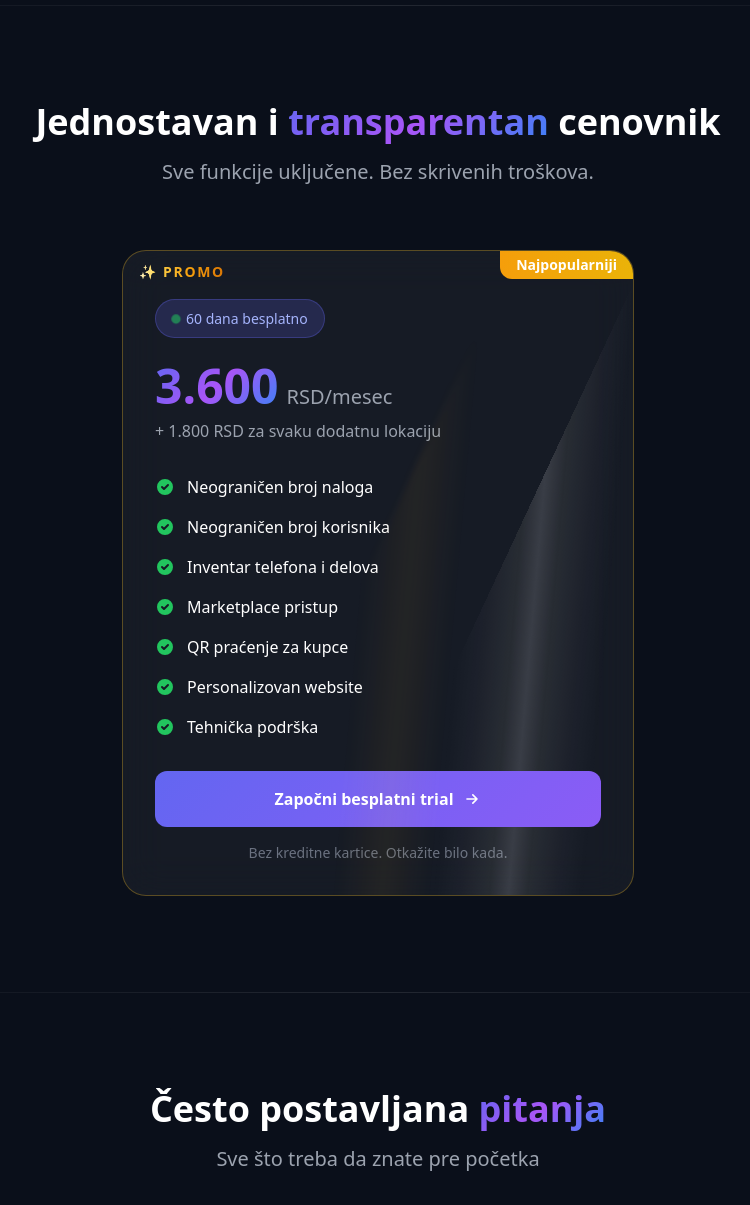
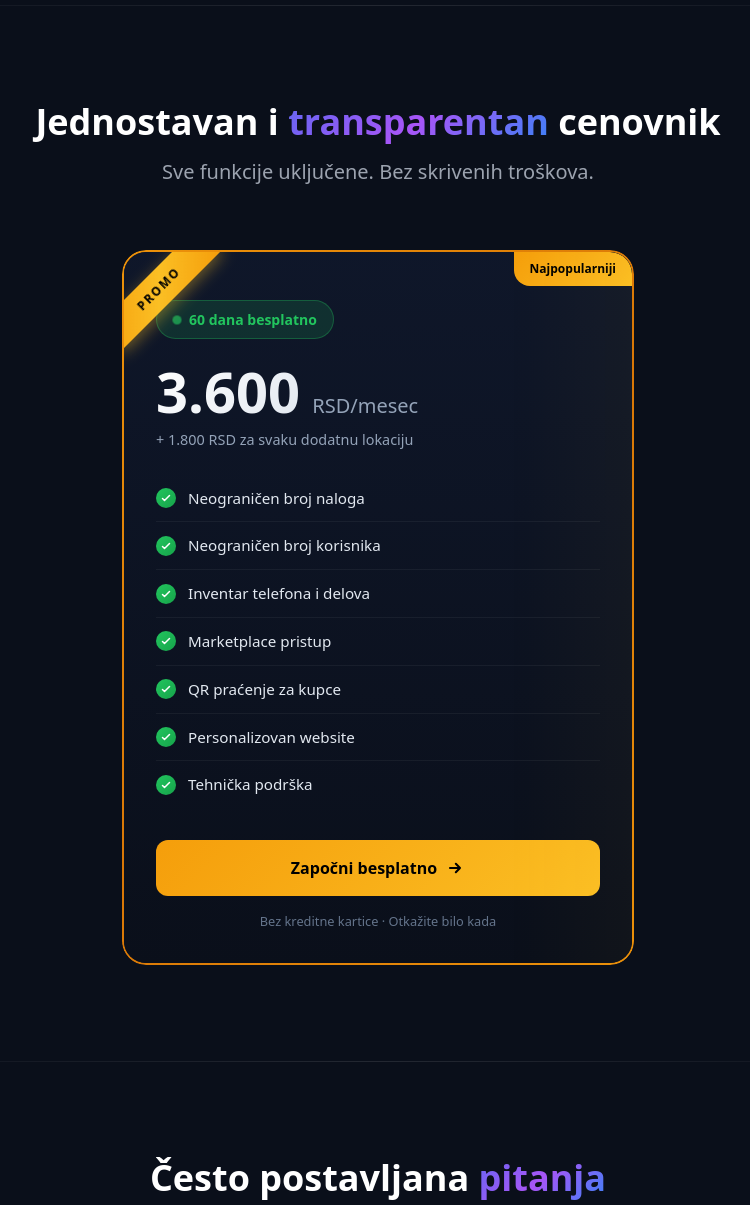
Before and after one commit to v1sk0/servishub, a Flask app: page / in a window 1280 px wide. Shown: the part 3882-5087 px from the top of the page, without its empty margins (262-1012 px from the left). Run offline with Flask 3, Linux system fonts and the light colour scheme; data comes from the database, SQL or seed files in the repository; some libraries are stand-ins or nearby versions.

Commit message:
Complete redesign: Premium pricing card with Google Material 3 style

```diff
--- a/app/templates/public/landing.html
+++ b/app/templates/public/landing.html
@@ -121,112 +121,224 @@
     }
 
     /* ============================================
-       PROMO SHIMMERING EFFECT - CINEMA QUALITY
-       Multi-layer light reflection system
-       ============================================ */
-    .promo-card {
+       PREMIUM PRICING CARD - Google Material 3 Style
+       ============================================ */
+
+    /* Premium card with animated border */
+    .premium-pricing-card {
+        position: relative;
+        background: rgba(15, 23, 42, 0.8);
+        border-radius: 24px;
+        padding: 2px;
+        isolation: isolate;
+    }
+
+    /* Animated gradient border */
+    .premium-pricing-card::before {
+        content: '';
+        position: absolute;
+        inset: 0;
+        border-radius: 24px;
+        padding: 2px;
+        background: linear-gradient(
+            135deg,
+            #fbbf24 0%,
+            #f59e0b 25%,
+            #d97706 50%,
+            #f59e0b 75%,
+            #fbbf24 100%
+        );
+        background-size: 300% 300%;
+        animation: border-glow 4s ease infinite;
+        -webkit-mask: linear-gradient(#fff 0 0) content-box, linear-gradient(#fff 0 0);
+        -webkit-mask-composite: xor;
+        mask-composite: exclude;
+        pointer-events: none;
+    }
+
+    @keyframes border-glow {
+        0%, 100% { background-position: 0% 50%; }
+        50% { background-position: 100% 50%; }
+    }
+
+    /* Inner content */
+    .premium-pricing-card__inner {
+        background: linear-gradient(180deg, rgba(15, 23, 42, 0.95) 0%, rgba(10, 15, 26, 0.98) 100%);
+        border-radius: 22px;
+        padding: 32px;
         position: relative;
         overflow: hidden;
     }
 
-    /* Layer 1: Primary light beam - crisp center */
-    .promo-card::before {
+    /* Subtle shimmer sweep */
+    .premium-pricing-card__inner::after {
         content: '';
         position: absolute;
-        top: -100%;
+        top: 0;
         left: -100%;
         width: 60%;
-        height: 300%;
+        height: 100%;
         background: linear-gradient(
-            70deg,
+            90deg,
             transparent 0%,
-            transparent 42%,
-            rgba(255, 255, 255, 0.03) 45%,
-            rgba(255, 248, 220, 0.08) 48%,
-            rgba(255, 255, 255, 0.15) 50%,
-            rgba(255, 248, 220, 0.08) 52%,
-            rgba(255, 255, 255, 0.03) 55%,
-            transparent 58%,
+            rgba(251, 191, 36, 0.03) 40%,
+            rgba(255, 255, 255, 0.06) 50%,
+            rgba(251, 191, 36, 0.03) 60%,
             transparent 100%
         );
-        transform: rotate(25deg);
-        animation: shimmer-cinema 6s cubic-bezier(0.22, 0.61, 0.36, 1) infinite;
+        animation: shimmer-sweep 5s ease-in-out infinite;
         pointer-events: none;
     }
 
-    /* Layer 2: Secondary glow - soft golden aura */
-    .promo-card::after {
-        content: '';
+    @keyframes shimmer-sweep {
+        0%, 100% { left: -100%; }
+        50% { left: 140%; }
+    }
+
+    /* PROMO ribbon badge */
+    .promo-ribbon {
         position: absolute;
-        top: -80%;
-        left: -80%;
-        width: 50%;
-        height: 260%;
-        background: linear-gradient(
-            70deg,
-            transparent 0%,
-            transparent 44%,
-            rgba(251, 191, 36, 0.06) 50%,
-            transparent 56%,
-            transparent 100%
-        );
-        transform: rotate(25deg);
-        animation: shimmer-cinema 6s cubic-bezier(0.22, 0.61, 0.36, 1) infinite;
-        animation-delay: 0.1s;
-        pointer-events: none;
-        filter: blur(3px);
-    }
-
-    @keyframes shimmer-cinema {
-        0% {
-            transform: rotate(25deg) translateX(-20%);
-            opacity: 0;
-        }
-        8% {
-            opacity: 1;
-        }
-        30% {
-            transform: rotate(25deg) translateX(380%);
-            opacity: 1;
-        }
-        38% {
-            opacity: 0;
-        }
-        100% {
-            transform: rotate(25deg) translateX(380%);
-            opacity: 0;
-        }
-    }
-
-    /* PROMO badge with premium text shimmer */
-    .promo-badge {
-        background: linear-gradient(
-            90deg,
-            #d97706 0%,
-            #f59e0b 20%,
-            #fcd34d 40%,
-            #fef3c7 50%,
-            #fcd34d 60%,
-            #f59e0b 80%,
-            #d97706 100%
-        );
-        background-size: 200% 100%;
+        top: 20px;
+        left: -35px;
+        width: 140px;
+        padding: 8px 0;
+        background: linear-gradient(135deg, #f59e0b 0%, #fbbf24 50%, #f59e0b 100%);
+        color: #000;
+        font-size: 0.75rem;
+        font-weight: 800;
+        text-align: center;
+        letter-spacing: 0.15em;
+        transform: rotate(-45deg);
+        box-shadow: 0 4px 15px rgba(251, 191, 36, 0.4);
+        z-index: 10;
+    }
+
+    /* Popular badge */
+    .popular-badge {
+        position: absolute;
+        top: 0;
+        right: 0;
+        background: linear-gradient(135deg, #f59e0b 0%, #fbbf24 100%);
+        color: #000;
+        font-size: 0.75rem;
+        font-weight: 700;
+        padding: 8px 16px;
+        border-radius: 0 22px 0 16px;
+    }
+
+    /* Trial badge with pulse */
+    .trial-badge {
+        display: inline-flex;
+        align-items: center;
+        gap: 8px;
+        background: rgba(34, 197, 94, 0.15);
+        border: 1px solid rgba(34, 197, 94, 0.3);
+        color: #22c55e;
+        padding: 8px 16px;
+        border-radius: 100px;
+        font-size: 0.875rem;
+        font-weight: 600;
+        margin-bottom: 24px;
+    }
+
+    .trial-badge__dot {
+        width: 8px;
+        height: 8px;
+        background: #22c55e;
+        border-radius: 50%;
+        animation: pulse-dot 2s ease-in-out infinite;
+    }
+
+    @keyframes pulse-dot {
+        0%, 100% { opacity: 1; transform: scale(1); }
+        50% { opacity: 0.5; transform: scale(1.2); }
+    }
+
+    /* Price display */
+    .price-display {
+        margin-bottom: 8px;
+    }
+
+    .price-display__amount {
+        font-size: 3.5rem;
+        font-weight: 800;
+        background: linear-gradient(135deg, #fff 0%, #e2e8f0 100%);
         -webkit-background-clip: text;
         -webkit-text-fill-color: transparent;
         background-clip: text;
-        font-weight: 800;
-        font-size: 0.875rem;
-        letter-spacing: 0.12em;
-        animation: text-shimmer 4s ease-in-out infinite;
-    }
-
-    @keyframes text-shimmer {
-        0% {
-            background-position: 100% center;
-        }
-        50%, 100% {
-            background-position: -100% center;
-        }
+        line-height: 1;
+    }
+
+    .price-display__currency {
+        font-size: 1.25rem;
+        color: #94a3b8;
+        margin-left: 8px;
+    }
+
+    /* Features list */
+    .feature-list {
+        list-style: none;
+        padding: 0;
+        margin: 0 0 32px 0;
+    }
+
+    .feature-list li {
+        display: flex;
+        align-items: center;
+        gap: 12px;
+        padding: 12px 0;
+        border-bottom: 1px solid rgba(255, 255, 255, 0.05);
+        color: #e2e8f0;
+        font-size: 0.95rem;
+    }
+
+    .feature-list li:last-child {
+        border-bottom: none;
+    }
+
+    .feature-list__icon {
+        width: 20px;
+        height: 20px;
+        background: linear-gradient(135deg, #22c55e 0%, #16a34a 100%);
+        border-radius: 50%;
+        display: flex;
+        align-items: center;
+        justify-content: center;
+        flex-shrink: 0;
+    }
+
+    .feature-list__icon svg {
+        width: 12px;
+        height: 12px;
+        color: white;
+    }
+
+    /* CTA Button */
+    .premium-cta {
+        display: flex;
+        align-items: center;
+        justify-content: center;
+        gap: 8px;
+        width: 100%;
+        padding: 16px 32px;
+        background: linear-gradient(135deg, #f59e0b 0%, #fbbf24 100%);
+        color: #000;
+        font-size: 1rem;
+        font-weight: 700;
+        border: none;
+        border-radius: 12px;
+        cursor: pointer;
+        transition: all 0.3s ease;
+        text-decoration: none;
+    }
+
+    .premium-cta:hover {
+        transform: translateY(-2px);
+        box-shadow: 0 10px 30px rgba(251, 191, 36, 0.3);
+    }
+
+    .premium-cta:active {
+        transform: translateY(0);
     }
 
     /* ============================================
@@ -1305,89 +1417,101 @@
             </div>
 
             <div class="max-w-lg mx-auto reveal reveal-delay-2">
-                <div class="pricing-card glass-card promo-card p-8 relative overflow-hidden" style="border: 1px solid rgba(251, 191, 36, 0.3);">
-                    <!-- PROMO badge -->
-                    <div class="absolute top-0 left-0 px-4 py-2">
-                        <span class="promo-badge">✨ PROMO</span>
-                    </div>
+                <div class="premium-pricing-card">
+                    <div class="premium-pricing-card__inner">
+                        <!-- PROMO Ribbon -->
+                        <div class="promo-ribbon">PROMO</div>
 
                         <!-- Popular badge -->
-                    <div class="absolute top-0 right-0 bg-gradient-to-r from-amber-500 to-yellow-500 text-white text-sm font-semibold px-4 py-1 rounded-bl-xl">
-                        Najpopularniji
-                    </div>
+                        <div class="popular-badge">Najpopularniji</div>
 
                         <!-- Trial badge -->
-                    <div class="badge mb-6 mt-4">
-                        <span class="badge-pulse"></span>
+                        <div class="trial-badge" style="margin-top: 16px;">
+                            <span class="trial-badge__dot"></span>
                             <span>60 dana besplatno</span>
                         </div>
 
                         <!-- Price -->
-                    <div class="flex items-baseline gap-2 mb-2">
-                        <span class="text-5xl font-bold gradient-text" x-text="formattedBasePrice">3.600</span>
-                        <span class="text-xl text-gray-400" x-text="currency + '/mesec'">RSD/mesec</span>
-                    </div>
-
-                    <p class="text-gray-400 mb-8">
+                        <div class="price-display">
+                            <span class="price-display__amount" x-text="formattedBasePrice">3.600</span>
+                            <span class="price-display__currency" x-text="currency + '/mesec'">RSD/mesec</span>
+                        </div>
+
+                        <p style="color: #94a3b8; margin-bottom: 24px; font-size: 0.9rem;">
                             + <span x-text="formattedLocationPrice">2.400</span> <span x-text="currency">RSD</span> za svaku dodatnu lokaciju
                         </p>
 
                         <!-- Features list -->
-                    <ul class="space-y-4 mb-8">
-                        <li class="flex items-center gap-3">
-                            <svg class="w-5 h-5 text-green-500 flex-shrink-0" fill="currentColor" viewBox="0 0 20 20">
-                                <path fill-rule="evenodd" d="M10 18a8 8 0 100-16 8 8 0 000 16zm3.707-9.293a1 1 0 00-1.414-1.414L9 10.586 7.707 9.293a1 1 0 00-1.414 1.414l2 2a1 1 0 001.414 0l4-4z" clip-rule="evenodd" />
-                            </svg>
+                        <ul class="feature-list">
+                            <li>
+                                <span class="feature-list__icon">
+                                    <svg fill="none" viewBox="0 0 24 24" stroke="currentColor">
+                                        <path stroke-linecap="round" stroke-linejoin="round" stroke-width="3" d="M5 13l4 4L19 7" />
+                                    </svg>
+                                </span>
                                 <span>Neograničen broj naloga</span>
                             </li>
-                        <li class="flex items-center gap-3">
-                            <svg class="w-5 h-5 text-green-500 flex-shrink-0" fill="currentColor" viewBox="0 0 20 20">
-                                <path fill-rule="evenodd" d="M10 18a8 8 0 100-16 8 8 0 000 16zm3.707-9.293a1 1 0 00-1.414-1.414L9 10.586 7.707 9.293a1 1 0 00-1.414 1.414l2 2a1 1 0 001.414 0l4-4z" clip-rule="evenodd" />
-                            </svg>
+                            <li>
+                                <span class="feature-list__icon">
+                                    <svg fill="none" viewBox="0 0 24 24" stroke="currentColor">
+                                        <path stroke-linecap="round" stroke-linejoin="round" stroke-width="3" d="M5 13l4 4L19 7" />
+                                    </svg>
+                                </span>
                                 <span>Neograničen broj korisnika</span>
                             </li>
-                        <li class="flex items-center gap-3">
-                            <svg class="w-5 h-5 text-green-500 flex-shrink-0" fill="currentColor" viewBox="0 0 20 20">
-                                <path fill-rule="evenodd" d="M10 18a8 8 0 100-16 8 8 0 000 16zm3.707-9.293a1 1 0 00-1.414-1.414L9 10.586 7.707 9.293a1 1 0 00-1.414 1.414l2 2a1 1 0 001.414 0l4-4z" clip-rule="evenodd" />
-                            </svg>
+                            <li>
+                                <span class="feature-list__icon">
+                                    <svg fill="none" viewBox="0 0 24 24" stroke="currentColor">
+                                        <path stroke-linecap="round" stroke-linejoin="round" stroke-width="3" d="M5 13l4 4L19 7" />
+                                    </svg>
+                                </span>
                                 <span>Inventar telefona i delova</span>
                             </li>
-                        <li class="flex items-center gap-3">
-                            <svg class="w-5 h-5 text-green-500 flex-shrink-0" fill="currentColor" viewBox="0 0 20 20">
-                                <path fill-rule="evenodd" d="M10 18a8 8 0 100-16 8 8 0 000 16zm3.707-9.293a1 1 0 00-1.414-1.414L9 10.586 7.707 9.293a1 1 0 00-1.414 1.414l2 2a1 1 0 001.414 0l4-4z" clip-rule="evenodd" />
-                            </svg>
+                            <li>
+                                <span class="feature-list__icon">
+                                    <svg fill="none" viewBox="0 0 24 24" stroke="currentColor">
+                                        <path stroke-linecap="round" stroke-linejoin="round" stroke-width="3" d="M5 13l4 4L19 7" />
+                                    </svg>
+                                </span>
                                 <span>Marketplace pristup</span>
                             </li>
-                        <li class="flex items-center gap-3">
-                            <svg class="w-5 h-5 text-green-500 flex-shrink-0" fill="currentColor" viewBox="0 0 20 20">
-                                <path fill-rule="evenodd" d="M10 18a8 8 0 100-16 8 8 0 000 16zm3.707-9.293a1 1 0 00-1.414-1.414L9 10.586 7.707 9.293a1 1 0 00-1.414 1.414l2 2a1 1 0 001.414 0l4-4z" clip-rule="evenodd" />
-                            </svg>
+                            <li>
+                                <span class="feature-list__icon">
+                                    <svg fill="none" viewBox="0 0 24 24" stroke="currentColor">
+                                        <path stroke-linecap="round" stroke-linejoin="round" stroke-width="3" d="M5 13l4 4L19 7" />
+                                    </svg>
+                                </span>
                                 <span>QR praćenje za kupce</span>
                             </li>
-                        <li class="flex items-center gap-3">
-                            <svg class="w-5 h-5 text-green-500 flex-shrink-0" fill="currentColor" viewBox="0 0 20 20">
-                                <path fill-rule="evenodd" d="M10 18a8 8 0 100-16 8 8 0 000 16zm3.707-9.293a1 1 0 00-1.414-1.414L9 10.586 7.707 9.293a1 1 0 00-1.414 1.414l2 2a1 1 0 001.414 0l4-4z" clip-rule="evenodd" />
-                            </svg>
+                            <li>
+                                <span class="feature-list__icon">
+                                    <svg fill="none" viewBox="0 0 24 24" stroke="currentColor">
+                                        <path stroke-linecap="round" stroke-linejoin="round" stroke-width="3" d="M5 13l4 4L19 7" />
+                                    </svg>
+                                </span>
                                 <span>Personalizovan website</span>
                             </li>
-                        <li class="flex items-center gap-3">
-                            <svg class="w-5 h-5 text-green-500 flex-shrink-0" fill="currentColor" viewBox="0 0 20 20">
-                                <path fill-rule="evenodd" d="M10 18a8 8 0 100-16 8 8 0 000 16zm3.707-9.293a1 1 0 00-1.414-1.414L9 10.586 7.707 9.293a1 1 0 00-1.414 1.414l2 2a1 1 0 001.414 0l4-4z" clip-rule="evenodd" />
-                            </svg>
+                            <li>
+                                <span class="feature-list__icon">
+                                    <svg fill="none" viewBox="0 0 24 24" stroke="currentColor">
+                                        <path stroke-linecap="round" stroke-linejoin="round" stroke-width="3" d="M5 13l4 4L19 7" />
+                                    </svg>
+                                </span>
                                 <span>Tehnička podrška</span>
                             </li>
                         </ul>
 
-                    <a href="/register" class="btn-primary w-full justify-center">
-                        <span>Započni besplatni trial</span>
-                        <svg class="w-5 h-5" fill="none" viewBox="0 0 24 24" stroke="currentColor">
-                            <path stroke-linecap="round" stroke-linejoin="round" stroke-width="2" d="M13 7l5 5m0 0l-5 5m5-5H6" />
+                        <a href="/register" class="premium-cta">
+                            <span>Započni besplatno</span>
+                            <svg width="20" height="20" fill="none" viewBox="0 0 24 24" stroke="currentColor">
+                                <path stroke-linecap="round" stroke-linejoin="round" stroke-width="2.5" d="M13 7l5 5m0 0l-5 5m5-5H6" />
                             </svg>
                         </a>
 
-                    <p class="text-center text-sm text-gray-500 mt-4">
-                        Bez kreditne kartice. Otkažite bilo kada.
-                    </p>
+                        <p style="text-align: center; font-size: 0.8rem; color: #64748b; margin-top: 16px;">
+                            Bez kreditne kartice · Otkažite bilo kada
+                        </p>
+                    </div>
                 </div>
             </div>
         </div>
```
Lines whose indentation alone changed are shown as unchanged.
